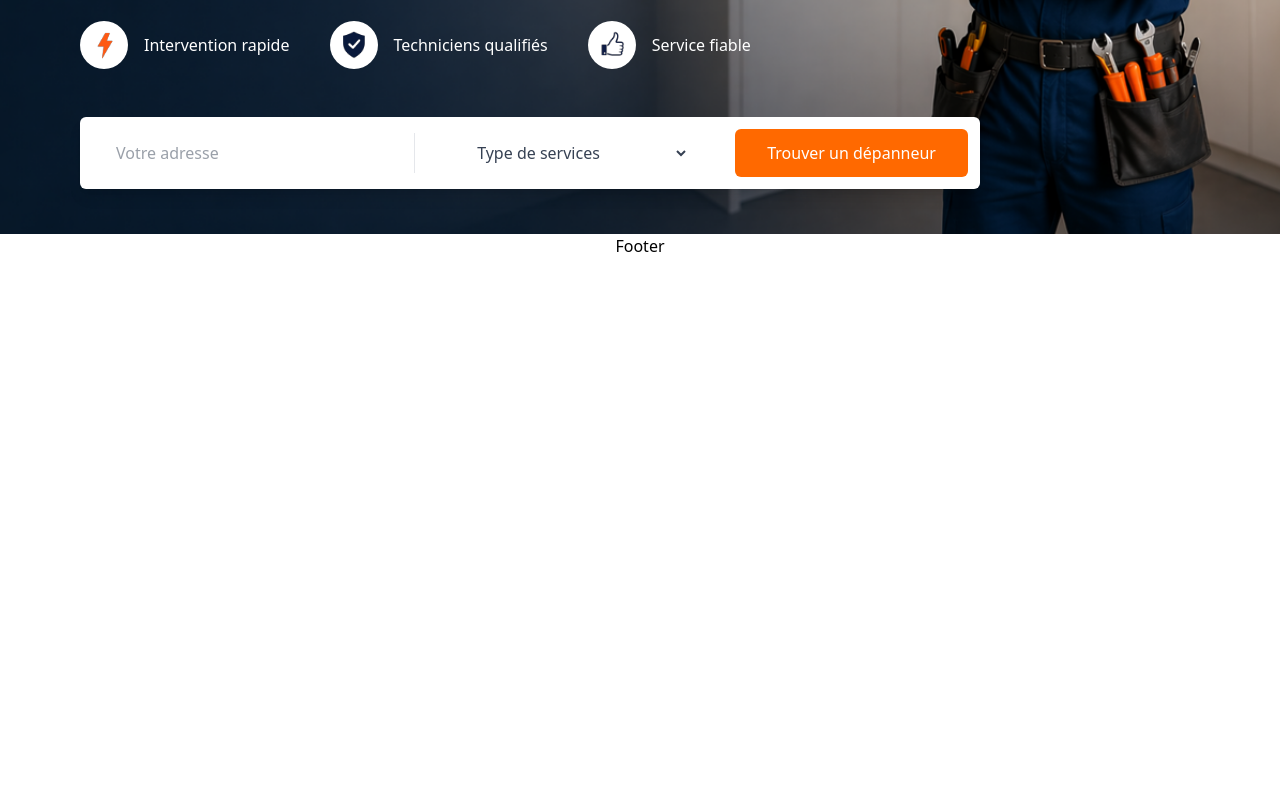
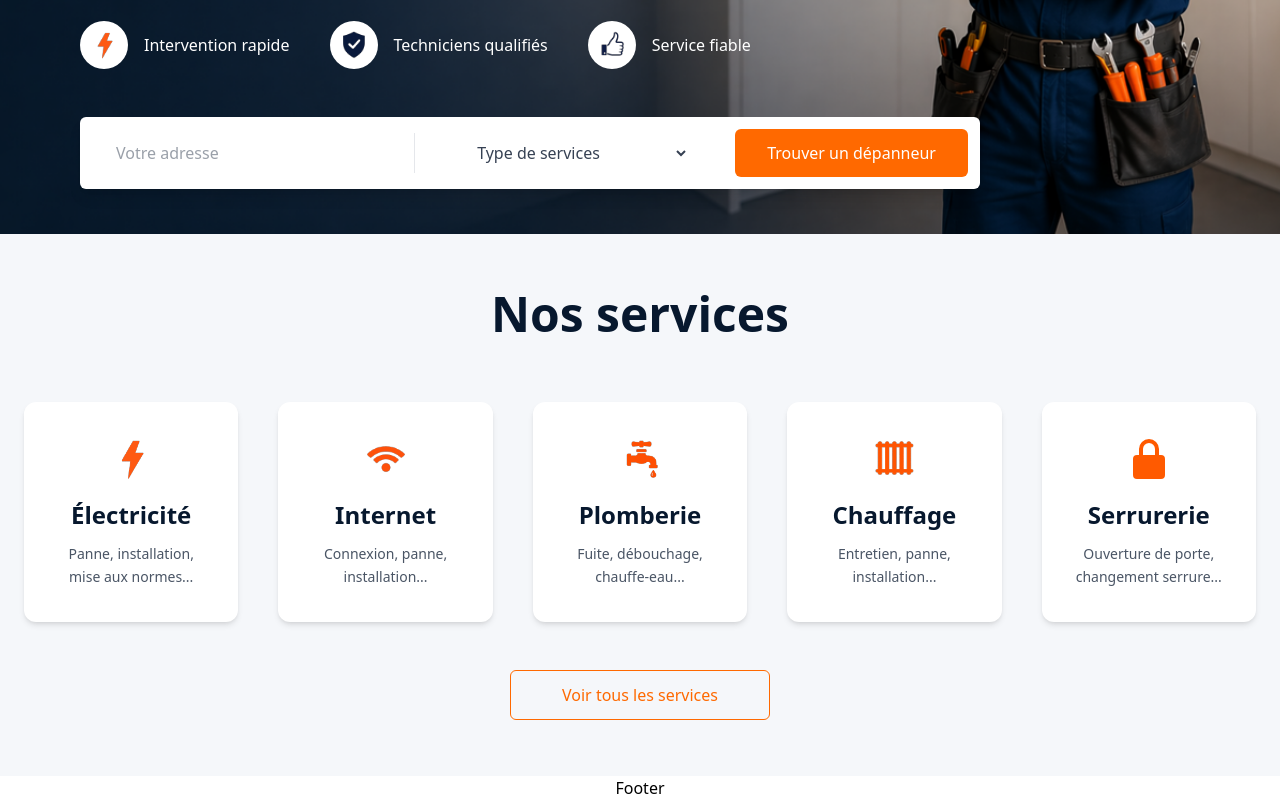
Before and after one commit to chainez-hat/DepanGO, a React (Vite) app in the folder front/: page / in a window 1280 px wide. Shown: the part 516-1316 px from the top of the page. Before the commit the page ends 800 px from the top, so only its background shows below. Built offline with nearby package versions, Linux system fonts and the light colour scheme.

Commit message:
- developper ServiceSection.jsx - l'importer dans home.jsx pour l'afficher

```diff
--- /dev/null
+++ b/front/src/components/ServiceSection.jsx
@@ -0,0 +1,74 @@
+import electriciteIcon from "../assets/electricite.svg";
+import internetIcon from "../assets/internet.svg";
+import plomberieIcon from "../assets/plombrie.svg";
+import chauffageIcon from "../assets/chauffage.svg";
+import serrurerieIcon from "../assets/serrurerie.svg";
+
+export default function ServiceSection() {
+  const services = [
+    {
+      title: "Électricité",
+      description: "Panne, installation, mise aux normes...",
+      icon: electriciteIcon,
+    },
+    {
+      title: "Internet",
+      description: "Connexion, panne, installation...",
+      icon: internetIcon,
+    },
+    {
+      title: "Plomberie",
+      description: "Fuite, débouchage, chauffe-eau...",
+      icon: plomberieIcon,
+    },
+    {
+      title: "Chauffage",
+      description: "Entretien, panne, installation...",
+      icon: chauffageIcon,
+    },
+    {
+      title: "Serrurerie",
+      description: "Ouverture de porte, changement serrure...",
+      icon: serrurerieIcon,
+    },
+  ];
+
+  return (
+    <section className="bg-[#F5F7FA] py-14">
+      <div className="max-w-[1500px] mx-auto px-6">
+        <h2 className="text-5xl font-bold text-center text-[#07182E]">
+          Nos services
+        </h2>
+
+        <div className="grid grid-cols-5 gap-10 mt-16 w-full">
+          {services.map((service) => (
+            <div
+              key={service.title}
+              className="bg-white rounded-xl shadow-md p-8 text-center min-h-[220px] flex flex-col justify-center hover:shadow-lg transition"
+            >
+              <img
+                src={service.icon}
+                alt={service.title}
+                className="w-12 h-12 mx-auto"
+              />
+
+              <h3 className="mt-4 text-2xl font-semibold text-[#07182E]">
+                {service.title}
+              </h3>
+
+              <p className="mt-3 text-gray-600 text-sm leading-relaxed">
+                {service.description}
+              </p>
+            </div>
+          ))}
+        </div>
+
+        <div className="flex justify-center mt-12">
+          <button className="w-[260px] border border-orange-500 text-orange-500 py-3 rounded-md font-medium hover:bg-orange-500 hover:text-white transition">
+            Voir tous les services
+          </button>
+        </div>
+      </div>
+    </section>
+  );
+}
--- a/front/src/pages/public/Home.jsx
+++ b/front/src/pages/public/Home.jsx
@@ -1,11 +1,13 @@
 import Button from "../../components/Button";
 import "./Home.css";
 import HeroSection from "../../components/HeroSection";
+import ServiceSection from "../../components/ServiceSection";
 
 function Home() {
   return (
     <>
       <HeroSection />
+      <ServiceSection />
 
       {/* Bienvenue ! */}
     </>
```
Also changed, not shown: front/src/components/ServiceSectio.jsx (deleted).
